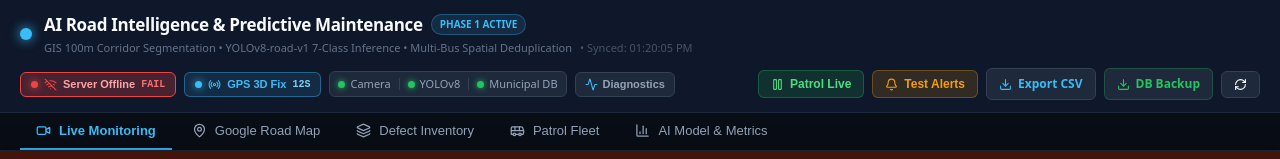
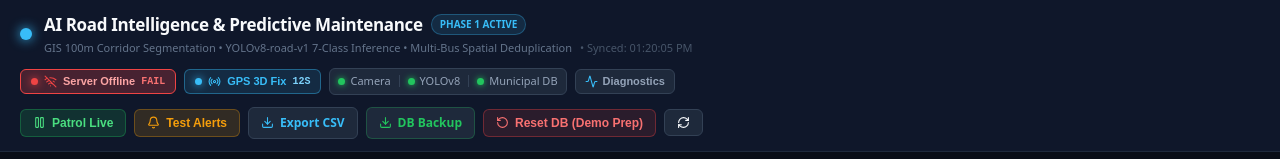
Before and after one commit to lokitheeditor697-create/Pathole, a React (Vite) app: page / in a window 1280 px wide. Shown: the top 159 px of the page. Built offline with nearby package versions, Linux system fonts and the light colour scheme; no server answers.

Commit message:
Add one-click Restart/Reset DB button for prototype demonstration prep

```diff
--- a/src/App.jsx
+++ b/src/App.jsx
@@ -220,6 +220,30 @@ export default function App() {
     }
   };
 
+  const handleResetDB = async () => {
+    const confirmReset = window.confirm(
+      "⚠️ RESET PROTOTYPE DATABASE?\n\nThis will clear all detected potholes, video inspections, and reset road corridor health scores to 96% (Clean Baseline).\n\nUse this right before presenting your demo to show a fresh, live detection run from 0!"
+    );
+    if (!confirmReset) return;
+
+    setLoading(true);
+    try {
+      const res = await fetch(`${API_BASE}/api/db/reset`, { method: 'POST' });
+      const data = await res.json();
+      if (res.ok) {
+        setDefects([]);
+        await fetchAllData();
+        alert("✨ Database Reset Complete!\n\nAll previous detections have been cleared. The system is pristine and ready for your prototype demonstration!");
+      } else {
+        alert("Failed to reset: " + (data.error || "Unknown error"));
+      }
+    } catch (err) {
+      alert("Error resetting database: " + err.message);
+    } finally {
+      setLoading(false);
+    }
+  };
+
   const isServerOfflineEffective = serverStatus === 'disconnected' || simulatedServerOffline;
   const isGpsLostEffective = gpsStatus === 'lost' || simulatedGpsLost;
   const isGpsDegradedEffective = gpsStatus === 'degraded' && !simulatedGpsLost;
@@ -248,6 +272,7 @@ export default function App() {
           setLoading(true);
           fetchAllData();
         }}
+        onResetDB={handleResetDB}
         loading={loading}
         lastRefreshed={lastRefreshed}
         metrics={metrics}
--- a/src/components/Header.jsx
+++ b/src/components/Header.jsx
@@ -13,7 +13,8 @@ import {
   Wifi,
   WifiOff,
   Radio,
-  Activity
+  Activity,
+  RotateCcw
 } from 'lucide-react';
 import { API_BASE } from '../config';
 
@@ -25,6 +26,7 @@ export default function Header({
   onTogglePatrol,
   onOpenAlertModal,
   onRefresh,
+  onResetDB,
   loading,
   lastRefreshed,
   serverStatus = 'connected',
@@ -333,6 +335,32 @@ export default function Header({
             <span>DB Backup</span>
           </a>
 
+          {/* Restart / Reset Database for Prototype Demo */}
+          {onResetDB && (
+            <button
+              onClick={onResetDB}
+              disabled={loading}
+              title="Reset database to clean baseline before presenting your prototype (clears previous detections & resets road health)"
+              style={{
+                display: 'flex',
+                alignItems: 'center',
+                gap: '6px',
+                padding: '6px 12px',
+                borderRadius: '6px',
+                fontSize: '12px',
+                fontWeight: '700',
+                cursor: loading ? 'default' : 'pointer',
+                backgroundColor: 'rgba(239, 68, 68, 0.12)',
+                color: '#f87171',
+                border: '1px solid rgba(239, 68, 68, 0.35)',
+                transition: 'all 0.15s ease'
+              }}
+            >
+              <RotateCcw size={13} color="#f87171" />
+              <span>Reset DB (Demo Prep)</span>
+            </button>
+          )}
+
           {/* Refresh */}
           <button
             onClick={onRefresh}
```
Also changed, not shown: server.ts (+6 -2 lines), 1 other file (tests, documents, lock files or other folders).
